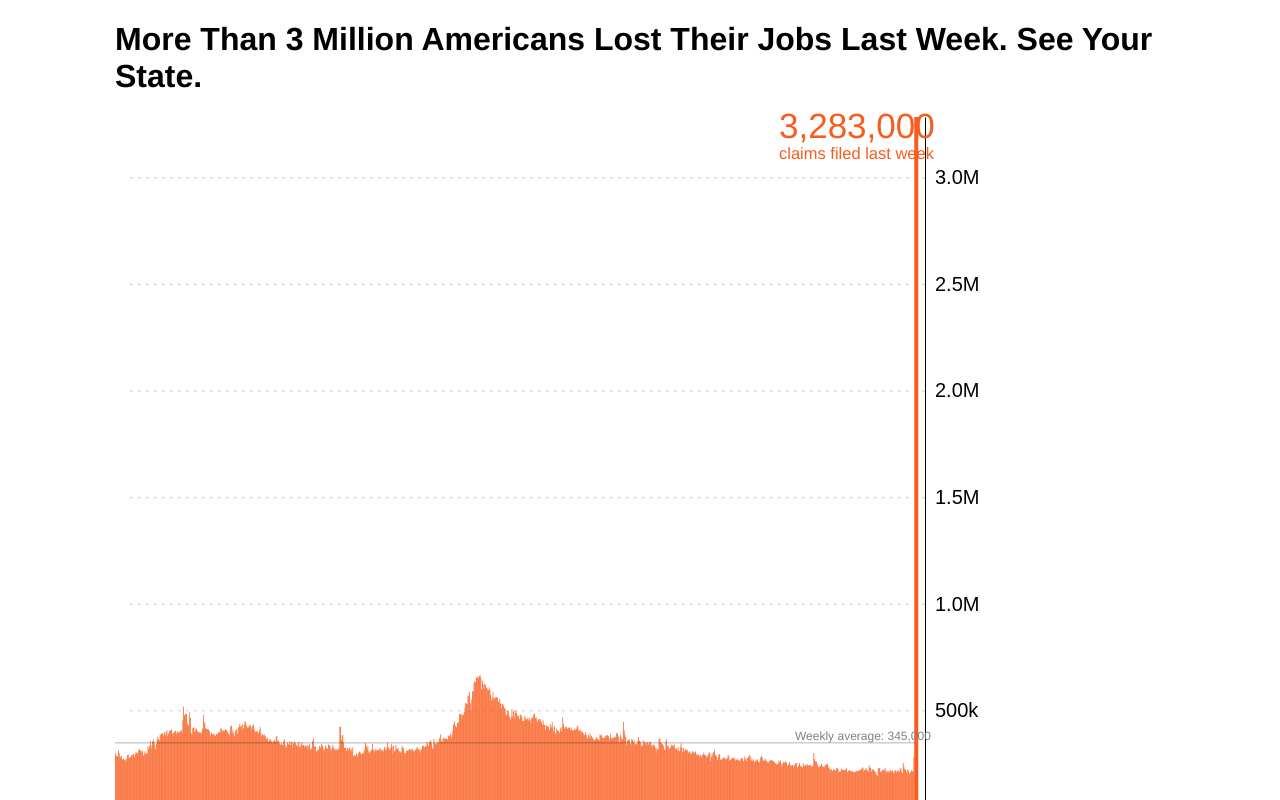
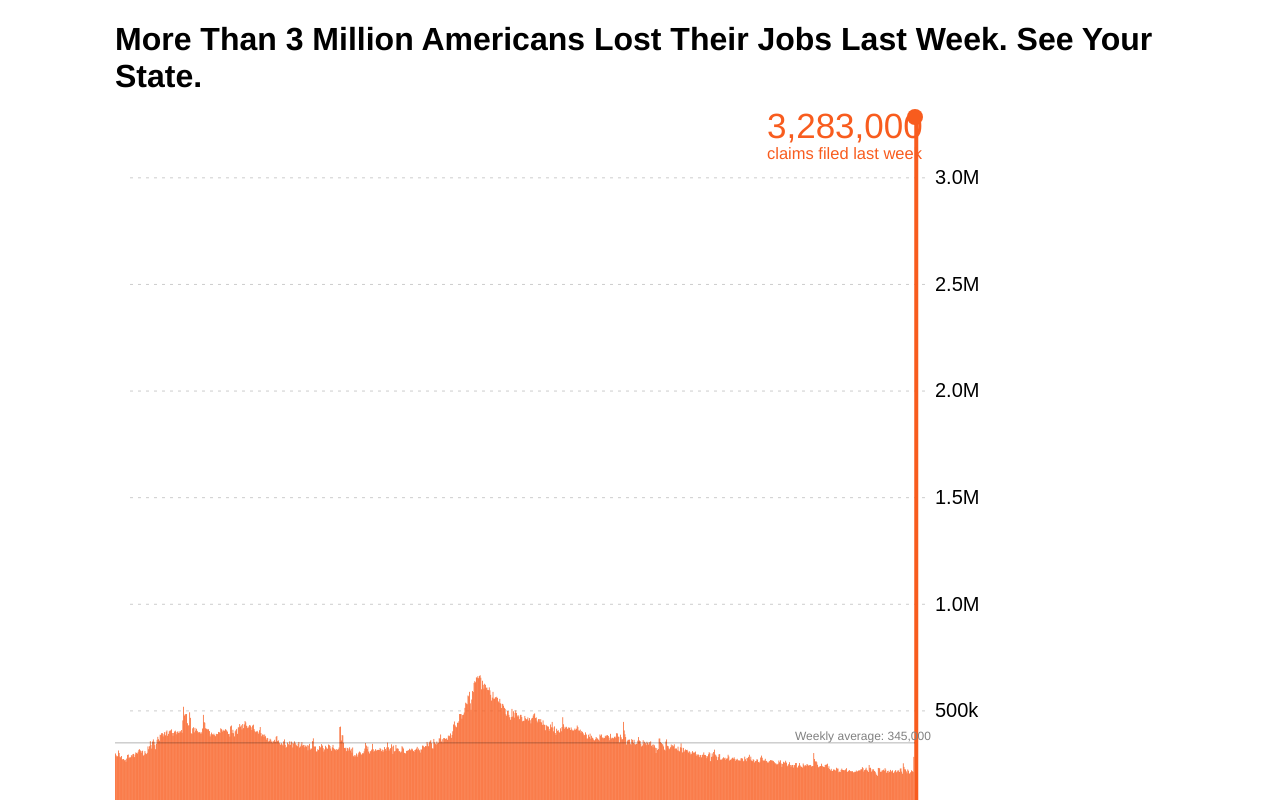
Before and after one commit to harryhendharto/dataviz_hw4_barchart, a plain HTML site: page index.html in a window 1280 px wide. Drawn offline with nearby package versions, Linux system fonts and the light colour scheme.

Commit message:
remove y-axis bar

```diff
--- a/index.html
+++ b/index.html
@@ -124,6 +124,7 @@ barchart-->
                 .attr("transform", `translate(${margin.left + width + 10},0)`)
                 .style("font-size", "20px")
                 .attr("font-weight", 100)
+                .select(".domain").remove()
 
 
             // let timeframe = {
@@ -214,7 +215,7 @@ barchart-->
             svg.append("text")
                 .attr("font-weight", 500)
                 .attr("transform",
-                        "translate(" + (width * 0.83) + " ," +
+                        "translate(" + (width * 0.815) + " ," +
                                     (height * 0.03) + ")")
                 .text("3,283,000")
                 .style("fill", "#f85c1e")
@@ -223,13 +224,22 @@ barchart-->
             svg.append("text")
                 .attr("font-weight", 500)
                 .attr("transform",
-                        "translate(" + (width * 0.83) + " ," +
+                        "translate(" + (width * 0.815) + " ," +
                                     (height * 0.06) + ")")
                 .text("claims filed last week")
                 .style("fill", "#f85c1e")
                 .style("font-size", 16.5)
 
 
+            svg.append('circle')
+                .attr("transform",
+                        "translate(" + (width) + " ," +
+                                    (0) + ")")
+                .attr('r', 8)
+                .style('fill', '#f85c1e');
+
+
+
         })
 
     </script>
```
